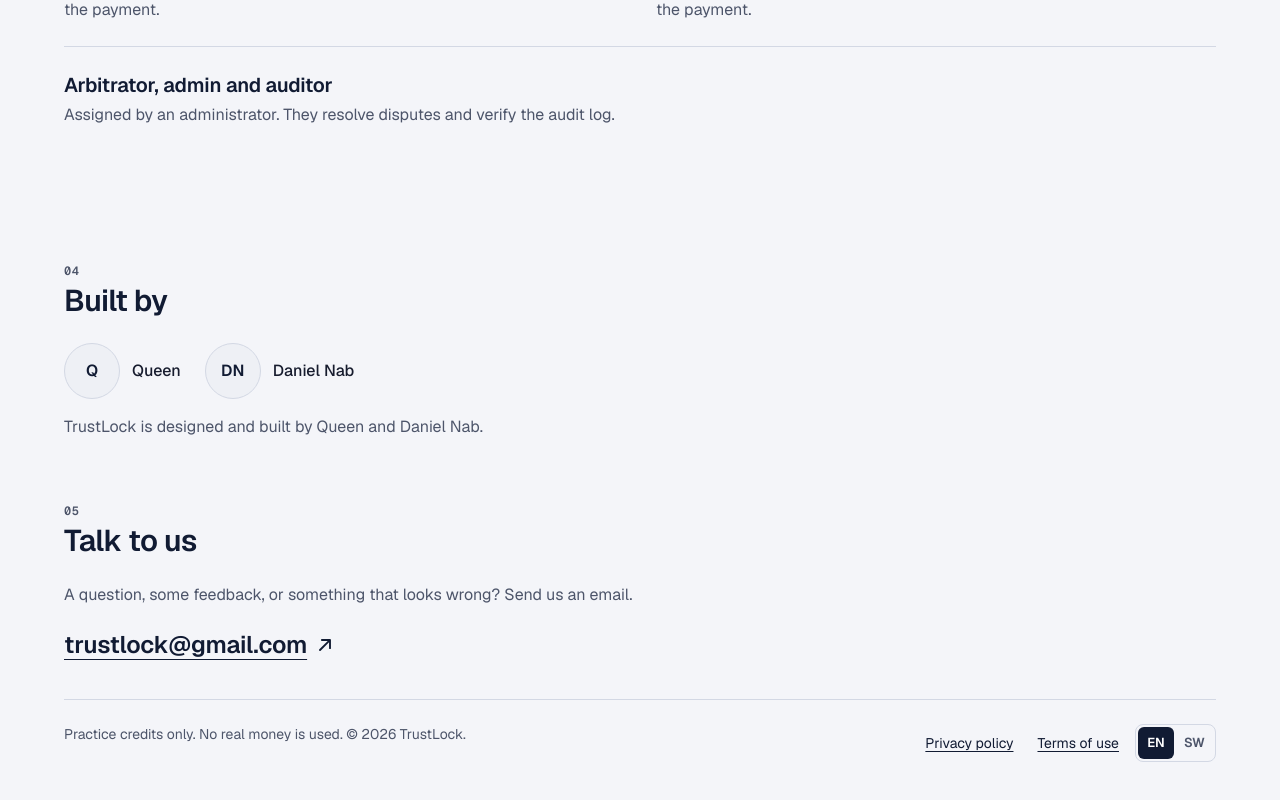
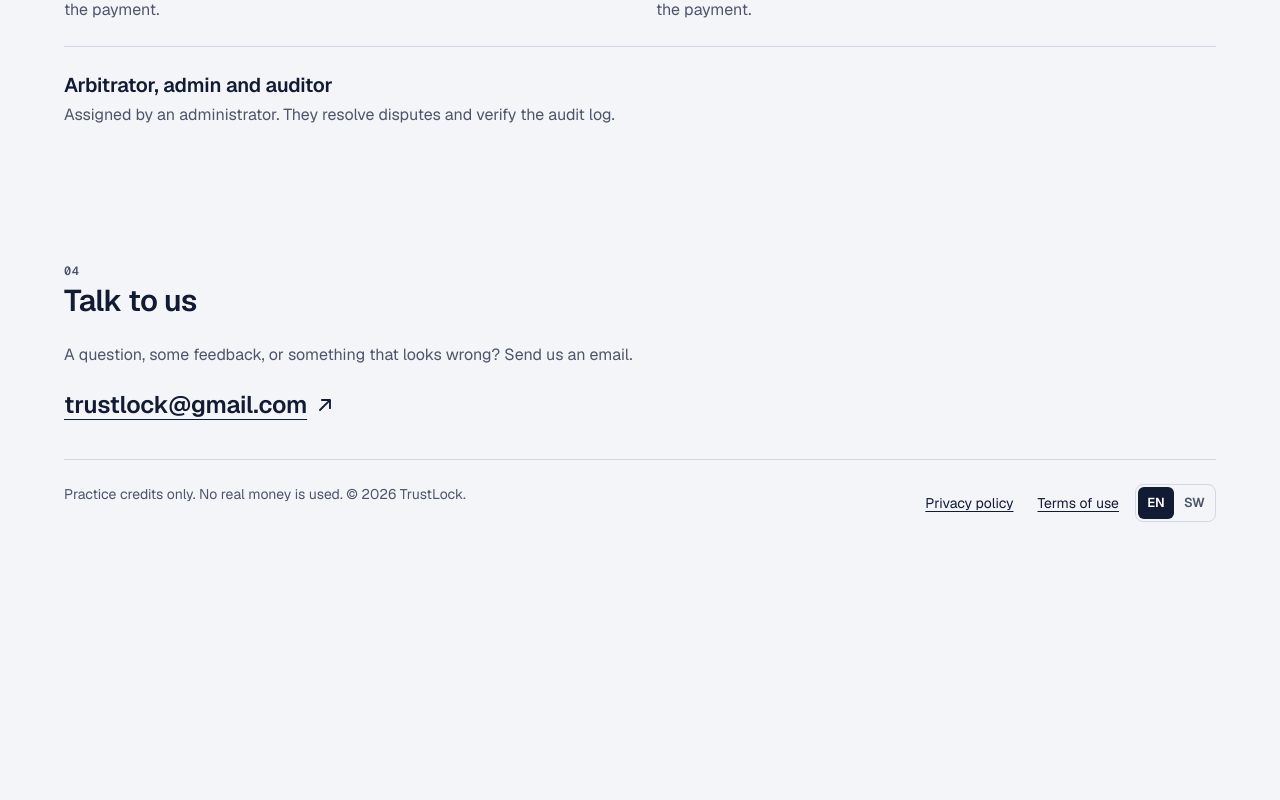
Before and after one commit to Marktio/Trustlock, a Next.js app: page / in a window 1280 px wide. Shown: the part 3568-4368 px from the top of the page. After the commit the page ends 4138 px from the top, so only its background shows below. Built offline with nearby package versions, Linux system fonts and the light colour scheme; no server answers.

Commit message:
User Guide

```diff
--- a/src/app/globals.css
+++ b/src/app/globals.css
@@ -772,11 +772,8 @@ dialog.dialog form { display: flex; flex-direction: column; gap: var(--space-4);
 @media (min-width: 560px) { .lp-lang-nav { display: block; } }
 .lp-foot-right { display: flex; flex-wrap: wrap; align-items: center; gap: var(--space-3) var(--space-4); }
 .lp-legal-note { flex-basis: 100%; color: var(--muted); }
-.lp-built, .lp-talk { padding-block: var(--space-8); }
-.lp-built-body, .lp-talk-body { display: flex; flex-direction: column; gap: var(--space-4); margin-top: var(--space-6); }
-.lp-people { list-style: none; margin: 0; padding: 0; display: flex; flex-wrap: wrap; gap: var(--space-6); }
-.lp-person { display: flex; align-items: center; gap: var(--space-3); }
-.lp-avatar { display: inline-flex; align-items: center; justify-content: center; width: 56px; height: 56px; border-radius: 9999px; border: 1px solid var(--line); background: var(--grey-bg); color: var(--strong); font-weight: 600; object-fit: cover; }
+.lp-talk { padding-block: var(--space-8); }
+.lp-talk-body { display: flex; flex-direction: column; gap: var(--space-4); margin-top: var(--space-6); }
 .lp-mail { display: inline-flex; align-items: center; gap: var(--space-2); width: fit-content; min-height: 44px; font-size: 1.5rem; line-height: 2rem; font-weight: 600; letter-spacing: -0.01em; color: var(--strong); text-decoration: underline; text-underline-offset: 6px; text-decoration-thickness: 1px; overflow-wrap: anywhere; }
 .lp-mail:hover { text-decoration-thickness: 2px; }
 @media (prefers-reduced-motion: no-preference) {
--- a/src/app/page.tsx
+++ b/src/app/page.tsx
@@ -13,11 +13,6 @@ import { getViewer, clerkEnabled } from "@/server/auth";
 import { getLang } from "@/server/lang";
 import { getRegion } from "@/server/region";
 import brandMark from "./icon.svg";
-
-const PEOPLE = [
-  { name: "Queen", initials: "Q", photo: null as string | null },
-  { name: "Daniel Nab", initials: "DN", photo: null as string | null },
-];
 
 export default async function Landing() {
   const viewer = await getViewer();
@@ -121,29 +116,8 @@ export default async function Landing() {
           </div>
         </section>
 
-        <section className="lp-built" aria-labelledby="built-h">
-          <SectionHead num="04" id="built-h" title={c.builtTitle} />
-          <div className="lp-built-body">
-            <ul className="lp-people">
-              {PEOPLE.map((p) => (
-                <li key={p.name} className="lp-person">
-                  {p.photo ? (
-                    <Image src={p.photo} alt="" width={64} height={64} className="lp-avatar" />
-                  ) : (
-                    <span className="lp-avatar" aria-hidden="true">
-                      {p.initials}
-                    </span>
-                  )}
-                  <span className="title-3">{p.name}</span>
-                </li>
-              ))}
-            </ul>
-            <p className="body-3 lp-muted">{c.builtBody}</p>
-          </div>
-        </section>
-
         <section id="contact" className="lp-talk" aria-labelledby="talk-h">
-          <SectionHead num="05" id="talk-h" title={c.talkTitle} />
+          <SectionHead num="04" id="talk-h" title={c.talkTitle} />
           <div className="lp-talk-body">
             <p className="body-3 lp-muted">{c.talkBody}</p>
             <a className="lp-mail" href={`mailto:${CONTACT_EMAIL}`}>
--- a/src/components/shell.tsx
+++ b/src/components/shell.tsx
@@ -27,7 +27,7 @@ function navFor(role: User["role"]) {
     ];
   }
   if (role === "arbitrator") return [{ href: "/dashboard", label: "My cases" }, { href: "/notifications", label: "Notifications" }];
-  if (role === "admin") return [{ href: "/admin", label: "Admin dashboard" }, { href: "/admin/mail", label: "Mail catcher" }, { href: "/audit", label: "Audit log" }];
+  if (role === "admin") return [{ href: "/admin", label: "Admin dashboard" }, { href: "/admin/mail", label: "Mail catcher" }, { href: "/audit", label: "Audit log" }, { href: "/", label: "Home page" }];
   return [{ href: "/audit", label: "Audit log" }];
 }
 
--- a/src/i18n/landing.ts
+++ b/src/i18n/landing.ts
@@ -22,8 +22,6 @@ export type Copy = {
   tagline: string;
   rolesTitle: string;
   roles: { title: string; body: string }[];
-  builtTitle: string;
-  builtBody: string;
   talkTitle: string;
   talkBody: string;
   footer: string;
@@ -92,8 +90,6 @@ export const LANDING: Record<Lang, Copy> = {
       { title: "Freelancer", body: "Accepts the contract, does the work, uploads the delivery and receives the payment." },
       { title: "Arbitrator, admin and auditor", body: "Assigned by an administrator. They resolve disputes and verify the audit log." },
     ],
-    builtTitle: "Built by",
-    builtBody: "TrustLock is designed and built by Queen and Daniel Nab.",
     talkTitle: "Talk to us",
     talkBody: "A question, some feedback, or something that looks wrong? Send us an email.",
     footer: "Practice credits only. No real money is used. © 2026 TrustLock.",
@@ -156,8 +152,6 @@ export const LANDING: Record<Lang, Copy> = {
       { title: "Mfanyakazi huru", body: "Hukubali mkataba, hufanya kazi, hupakia kazi iliyokamilika na hupokea malipo." },
       { title: "Msuluhishi, msimamizi na mkaguzi", body: "Hupangwa na msimamizi. Hutatua migogoro na kuthibitisha kumbukumbu ya ukaguzi." },
     ],
-    builtTitle: "Imeundwa na",
-    builtBody: "TrustLock imebuniwa na kujengwa na Queen na Daniel Nab.",
     talkTitle: "Zungumza nasi",
     talkBody: "Una swali, maoni, au kitu kinachoonekana kuwa na hitilafu? Tutumie barua pepe.",
     footer: "Salio za mazoezi tu. Hakuna pesa halisi inayotumika. © 2026 TrustLock.",
```
